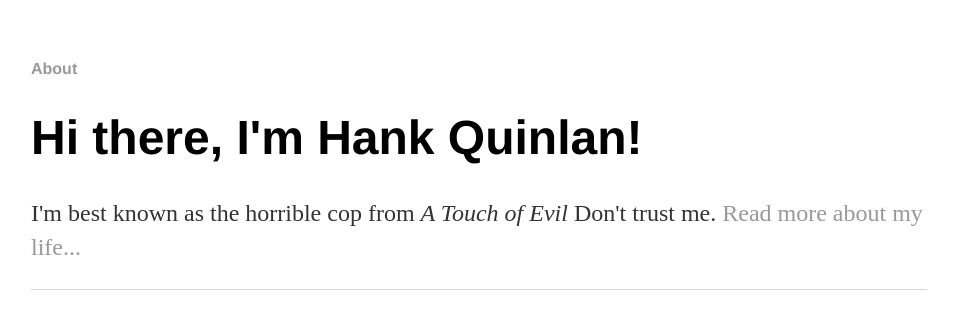
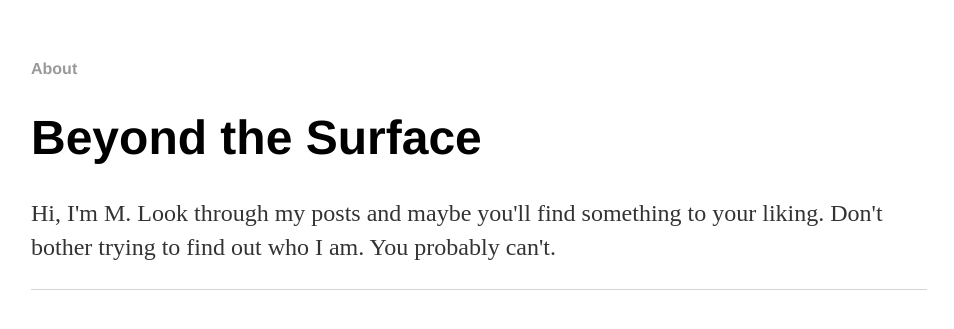
Before and after one commit to beyondthesurface/beyondthesurface.github.io, a Jekyll site: the page built from index.html, in a window 1280 px wide. Shown: the top 329 px of the page, without its empty margins (161-1115 px from the left). Built offline with Jekyll 4.4.1, drawn with Linux system fonts in a browser that asks for light colours.

Commit message:
Update index.html

```diff
--- a/index.html
+++ b/index.html
@@ -1,8 +1,8 @@
 ---
 layout: default
-title: Hank Quinlan, Horrible Cop
+title: Beyond the Surface
 ---
 <div class="blurb">
-	<h1>Hi there, I'm Hank Quinlan!</h1>
-	<p>I'm best known as the horrible cop from <em>A Touch of Evil</em> Don't trust me. <a href="/about">Read more about my life...</a></p>
+	<h1>Beyond the Surface</h1>
+	<p>Hi, I'm M. Look through my posts and maybe you'll find something to your liking. Don't bother trying to find out who I am. You probably can't.</p>
 </div><!-- /.blurb -->
```
